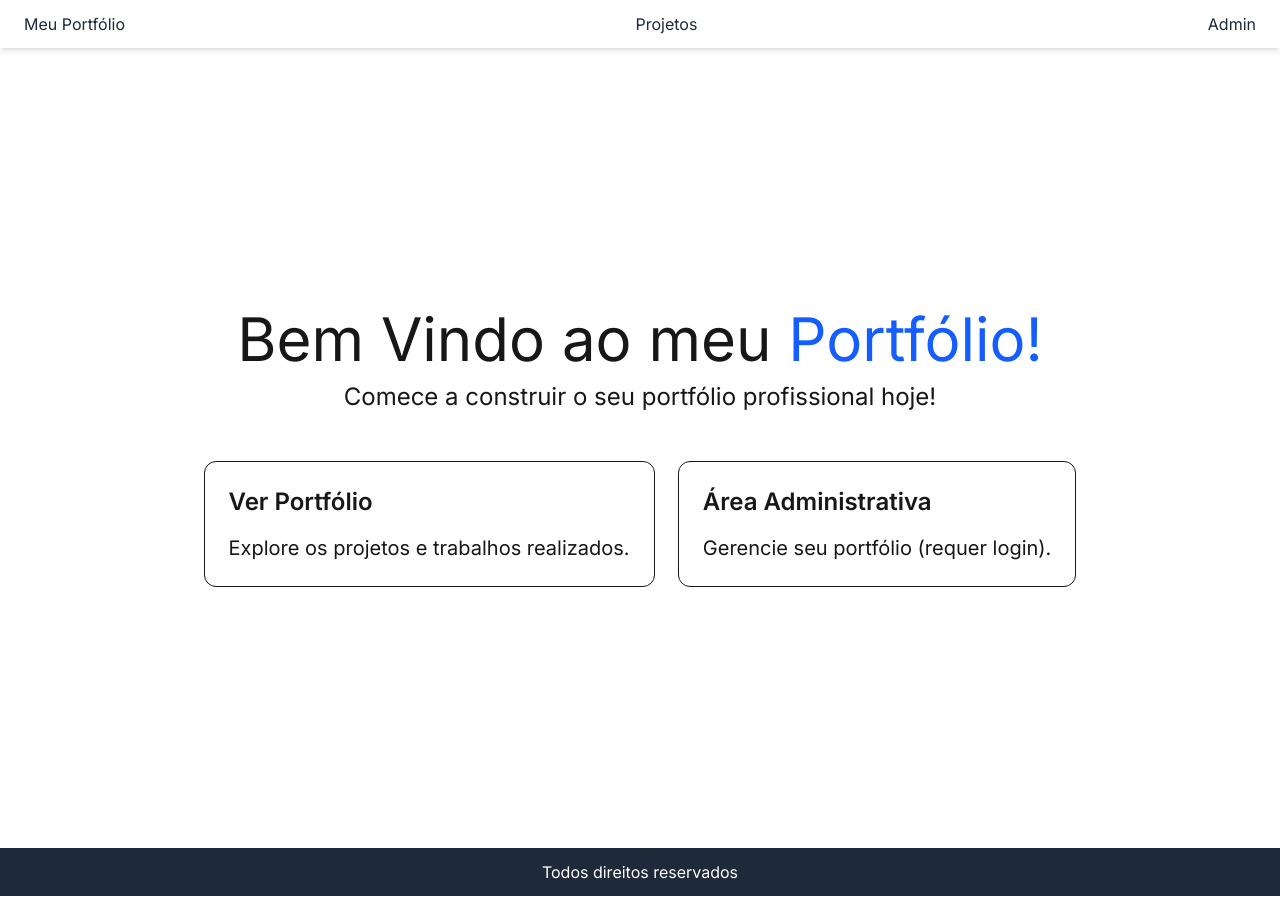
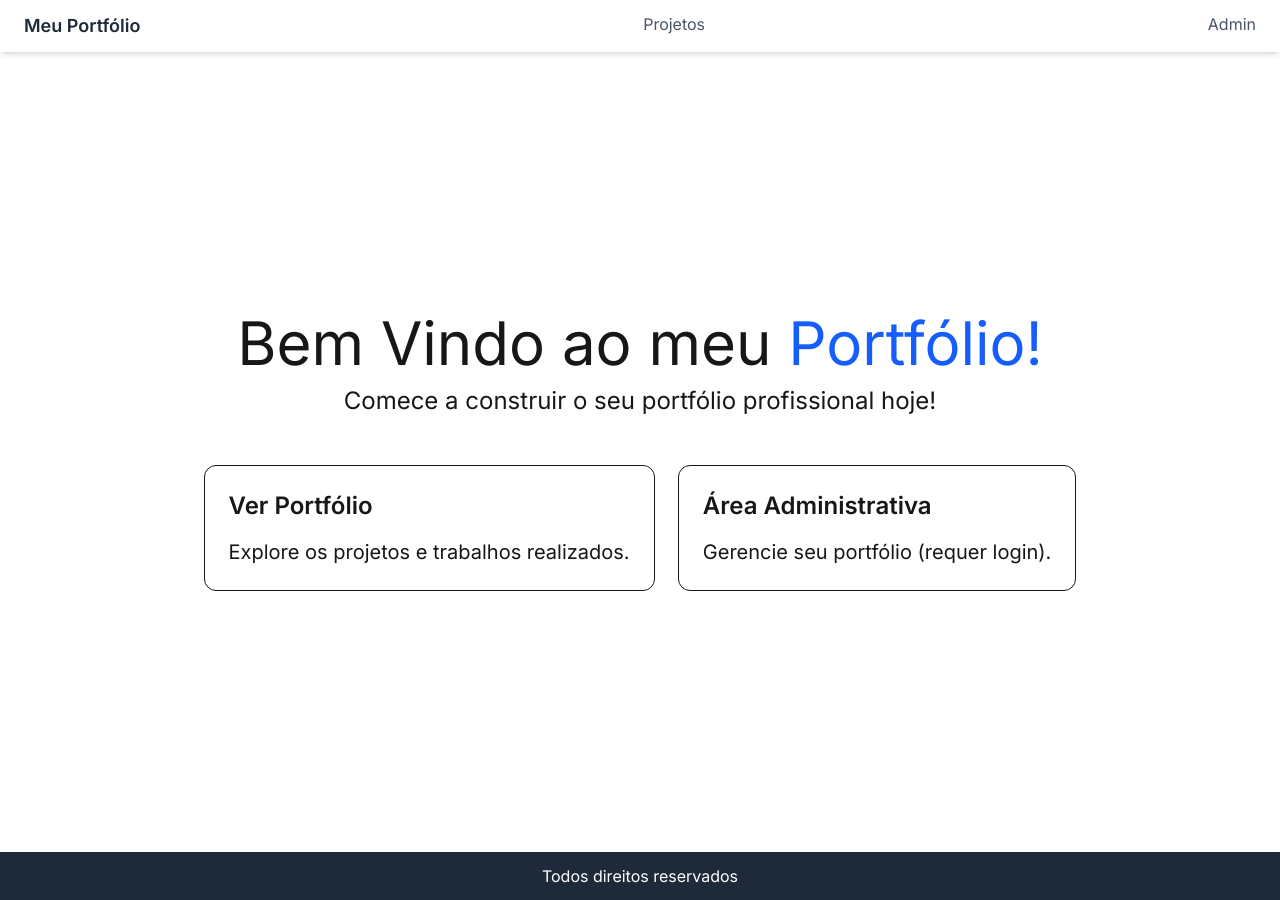
Before and after one commit to carlosulker/portfolio-react, a Next.js app: page / in a window 1280 px wide. Built offline with nearby package versions, Linux system fonts and the light colour scheme.

Commit message:
add navigation to the Header

```diff
--- /dev/null
+++ b/src/app/admin/page.tsx
@@ -0,0 +1,5 @@
+export default function AdminPage() {
+    return (
+        <h1>Admin Page</h1>
+    )
+}
--- a/src/app/components/Header.tsx
+++ b/src/app/components/Header.tsx
@@ -1,11 +1,25 @@
+import Link from "next/link";
+
 export default function Header() {
     return (
     <header className="bg-white shadow-md">
         <nav className="container mx-auto px-6 py-3">
             <ul className="flex justify-between text-gray-800">
-                <li>Meu Portfólio</li>
-                <li>Projetos</li>
-                <li>Admin</li>
+                <li>
+                    <Link href="/" className="text-lg font-semibold text-gray-800">
+                        Meu Portfólio
+                    </Link>
+                </li>
+                <li>
+                    <Link href="/portfolio" className="text-gray-600 hover:text-gray-800">
+                        Projetos
+                    </Link>
+                </li>
+                <li>
+                    <Link href="/admin" className="text-gray-600 hover:text-gray-800">
+                        Admin
+                    </Link>
+                </li>
             </ul>
         </nav>
     </header>
--- a/src/app/page.tsx
+++ b/src/app/page.tsx
@@ -17,10 +17,10 @@ export default function Home() {
           <h2 className="text-2xl font-semibold">Ver Portfólio</h2>
           <p className="mt-4 text-xl">Explore os projetos e trabalhos realizados.</p>
           </Link>
-        <div className="p-6 mt-6 text-left border rounded-xl hover:text-blue-600 focus:text-blue-600">
+        <Link href="admin" className="p-6 mt-6 text-left border rounded-xl hover:text-blue-600 focus:text-blue-600">
           <h2 className="text-2xl font-semibold">Área Administrativa</h2>
           <p className="mt-4 text-xl">Gerencie seu portfólio (requer login).</p>
-        </div>
+        </Link>
       </div>
       </main>
     </div>
```
